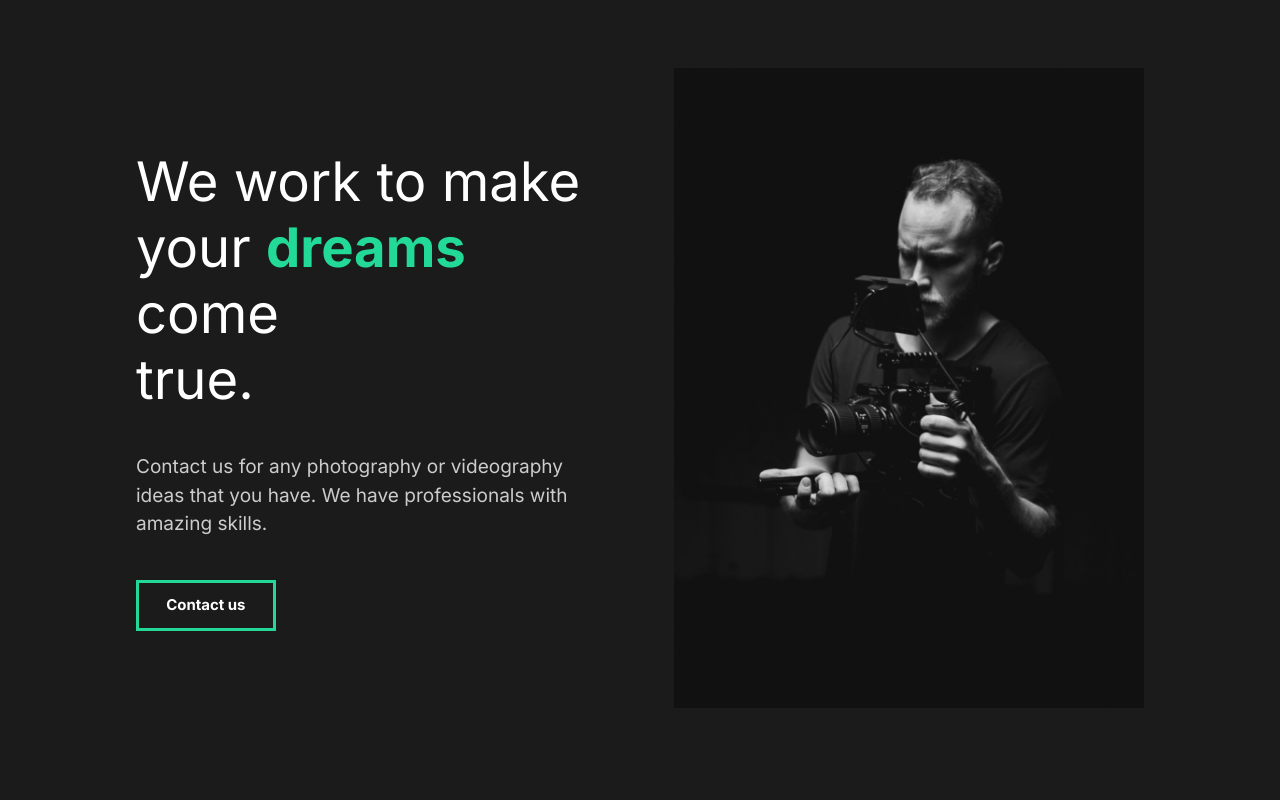
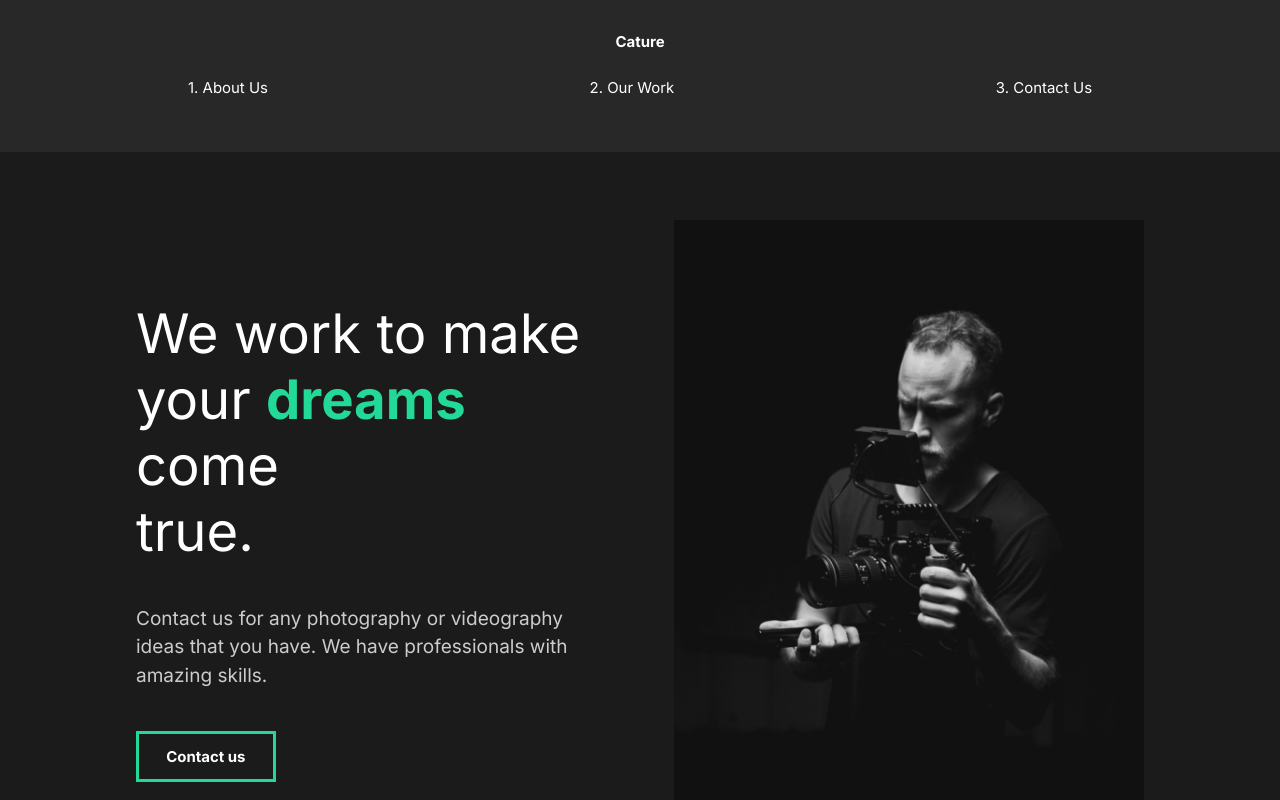
Before and after one commit to Davron77/capture, a React (Create React App) app: page / in a window 1280 px wide. Shown: the top 800 px of the page. Built offline with nearby package versions, Linux system fonts and the light colour scheme.

Commit message:
Creating Our Nav

```diff
--- a/src/App.js
+++ b/src/App.js
@@ -1,6 +1,7 @@
 import React from "react";
 //Global Style
 import GlobalStyle from "./components/GlobalStyle";
+import Nav from "./components/Nav";
 //Import Pages
 import AboutUs from "./pages/AboutUs";
 
@@ -8,6 +9,7 @@
   return (
     <div className="App">
       <GlobalStyle />
+      <Nav />
       <AboutUs />
     </div>
   );
--- /dev/null
+++ b/src/components/Nav.js
@@ -0,0 +1,68 @@
+import React from "react";
+import styled from "styled-components";
+
+const Nav = () => {
+  return (
+    <StyledNav>
+      <h1>
+        <a href="!#">Cature</a>
+      </h1>
+      <ul>
+        <li>
+          <a href="!#">1. About Us</a>
+        </li>
+        <li>
+          <a href="!#">2. Our Work</a>
+        </li>
+        <li>
+          <a href="!#">3. Contact Us</a>
+        </li>
+      </ul>
+    </StyledNav>
+  );
+};
+
+const StyledNav = styled.nav`
+  min-height: 10vh;
+  display: flex;
+  margin: auto;
+  justify-content: space-between;
+  align-items: center;
+  background: #282828;
+  padding: 1rem 10rem;
+  position: sticky;
+  top: 0;
+  z-index: 10;
+
+  ul {
+    display: flex;
+    list-style: none;
+  }
+  li {
+    padding-left: 10rem;
+    position: relative;
+  }
+  a {
+    color: white;
+    text-decoration: none;
+  }
+  #logo {
+    font-size: 1.5rem;
+    font-family: "Lobster", cursive;
+    font-weight: lighter;
+  }
+  @media (max-width: 1500px) {
+    flex-direction: column;
+    padding: 2rem 0rem;
+    ul {
+      padding: 2rem;
+      justify-content: space-around;
+      width: 100%;
+      li {
+        padding: 0;
+      }
+    }
+  }
+`;
+
+export default Nav;
```
